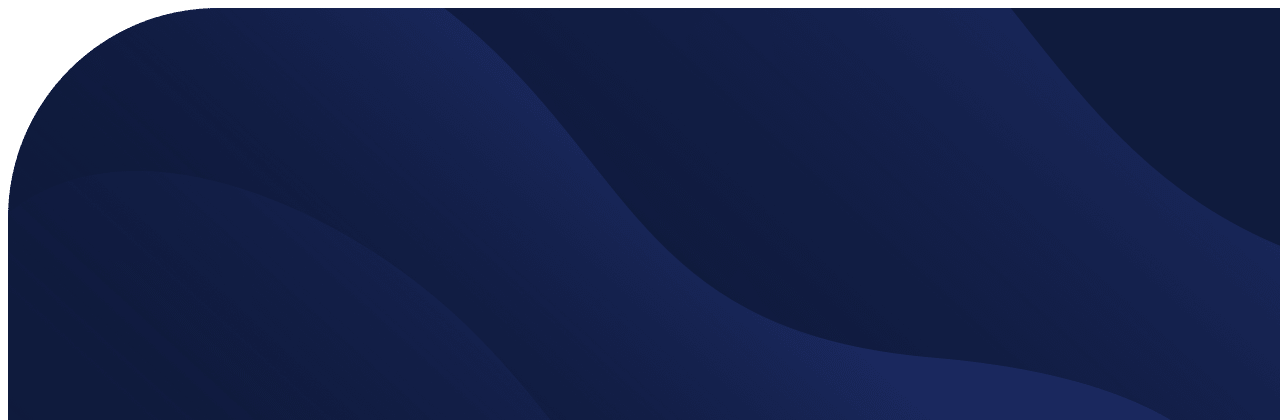
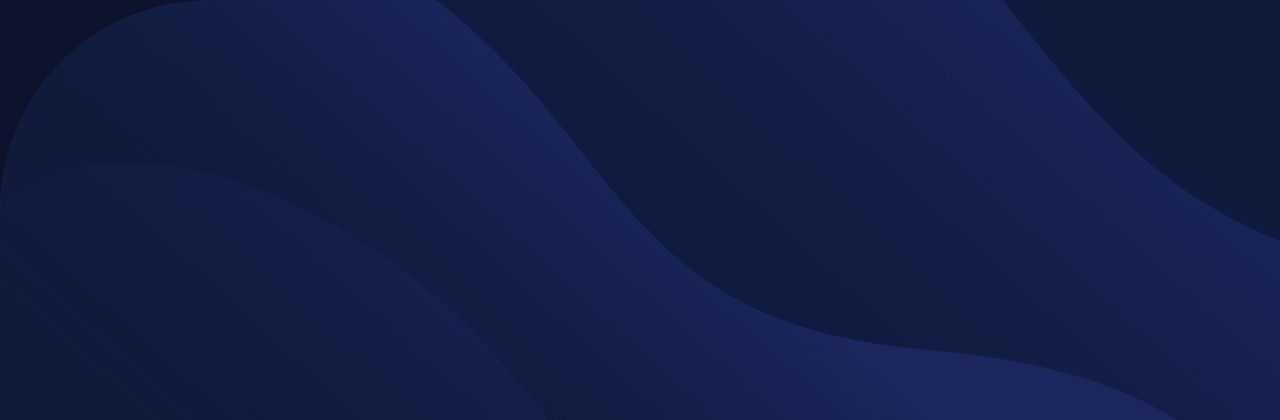
Before and after one commit to feszkesfene/challenge-3, a plain HTML site: page index.html in a window 1280 px wide. Shown: the top 420 px of the page. Drawn offline with Linux system fonts and the light colour scheme.

Commit message:
set up base.scss

```diff
--- a/sass/_base.scss
+++ b/sass/_base.scss
@@ -0,0 +1,40 @@
+//COLOR VARIABLES
+$pink-light: hsl(6, 100%, 80%);
+$pink-dark: hsl(335, 100%, 65%);
+$blue-pale: hsl(243, 100%, 93%);
+$blue-gray: hsl(229, 7%, 55%);
+$blue-dark: hsl(228, 56%, 26%);
+$blue-darkest: hsl(229, 57%, 11%);
+//FONT VARIABLES
+$font-default: 'Raleway', sans-serif;
+//BREAKPOINTS
+
+//MIXINS
+@mixin flex {
+    display: flex;
+    justify-content: center;
+}
+
+*,
+*::before,
+*::after {
+    margin: 0;
+    padding: 0;
+    box-sizing: inherit;
+}
+
+html {
+    font-size: 62.5%;  //10px
+    box-sizing: border-box;
+    width: 100%;
+    overflow: hidden;
+}
+
+body {
+    font-family: $font-default;
+    font-weight: 400;
+    font-size: 1.4rem;
+    line-height: 1.6;
+    color: $blue-pale;
+    background-color: $blue-darkest;
+}
```
Also changed, not shown: sass/main.css, 1 other file.
